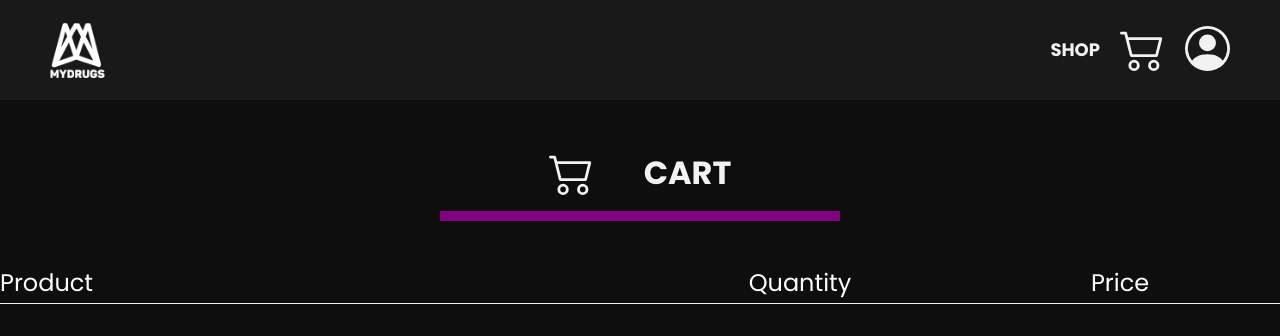
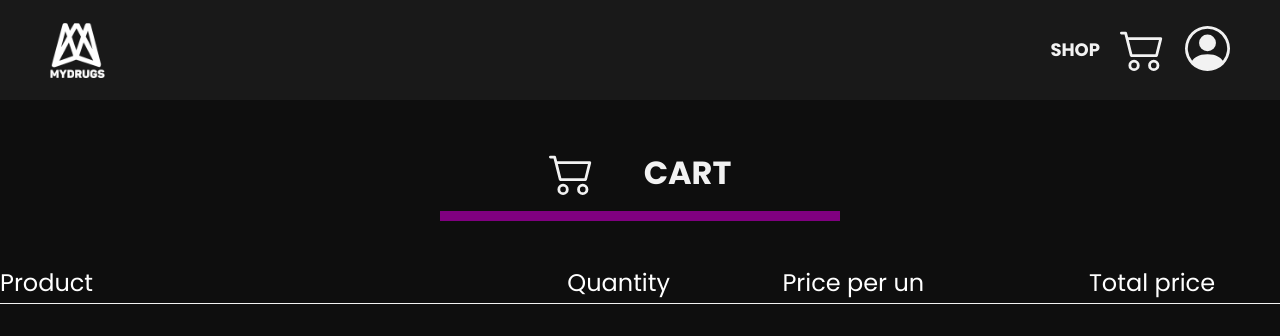
Before and after one commit to leonardo-otero390/MyDrugs-FrontEnd, a React (Create React App) app: page /cart in a window 1280 px wide. Shown: the top 336 px of the page. Built offline with nearby package versions, Linux system fonts and the light colour scheme.

Commit message:
Added total price to table

```diff
--- a/src/components/context/GlobalContext.js
+++ b/src/components/context/GlobalContext.js
@@ -25,5 +25,4 @@ export function GlobalProvider({ children }) {
 		</GlobalContext.Provider>
 	);
 }
-
 export default GlobalContext;
--- a/src/pages/cart/components/CartsProducts.js
+++ b/src/pages/cart/components/CartsProducts.js
@@ -15,7 +15,10 @@ export default function CartsProducts() {
 					<h2>Quantity</h2>
 				</div>
 				<div>
-					<h2>Price</h2>
+					<h2>Price per un</h2>
+				</div>
+				<div>
+					<h2>Total price</h2>
 				</div>
 			</StyledTableHeaders>
 			<ul>
@@ -39,16 +42,20 @@ export default function CartsProducts() {
 
 const StyledTableHeaders = styled.div`
 	display: flex;
+	justify-content:space-between;
 	border-bottom: 1px solid #f2f2f2;
 	div {
-		width: 25%;
+		width: 20%;
 		height: 32px;
 		display: flex;
 		justify-content: center;
 	}
+	div:nth-child(2) {
+		width: 10%;
+	}
 	div:first-child {
 		justify-content: flex-start;
-		width: 50%;
+		width: 40%;
 	}
 	div h2 {
 		font-family: "Poppins", sans-serif;
--- a/src/pages/cart/components/ProductCard.js
+++ b/src/pages/cart/components/ProductCard.js
@@ -36,7 +36,7 @@ export default function ProductCard({
 		products[index].quantity--;
 		setCartProducts(products);
 	}
-
+	const totalPrice = 'U$ ' + ((price.replace('U$', '')) * quantity).toFixed(2);
 	return (
 		<StyledProductCard>
 			<StyledProductInfo>
@@ -71,7 +71,12 @@ export default function ProductCard({
 			</StyledCounter>
 			<StyledPrice>
 				<h1>
-					<strong>U$ {price}</strong>
+					<strong>{price}</strong>
+				</h1>
+			</StyledPrice>
+			<StyledPrice>
+				<h1>
+					<strong>{totalPrice}</strong>
 				</h1>
 			</StyledPrice>
 		</StyledProductCard>
@@ -79,7 +84,7 @@ export default function ProductCard({
 }
 const StyledProductInfo = styled.ul`
 	display: flex;
-	width: 50%;
+	width: 40%;
 	img {
 		width: 150px;
 		margin-right: 16px;
@@ -105,7 +110,7 @@ const StyledCounter = styled.div`
 	display: flex;
 	justify-content: space-around;
 	align-items: center;
-	width: 25%;
+	width: 10%;
 	button {
 		background: none;
 		border: none;
@@ -119,11 +124,12 @@ const StyledCounter = styled.div`
 
 const StyledProductCard = styled.li`
 	display: flex;
+	justify-content:space-between;
 	margin: 16px 0;
 `;
 
 const StyledPrice = styled.div`
-	width: 25%;
+	width: 20%;
 	display: flex;
 	justify-content: center;
 	align-items: center;
```
